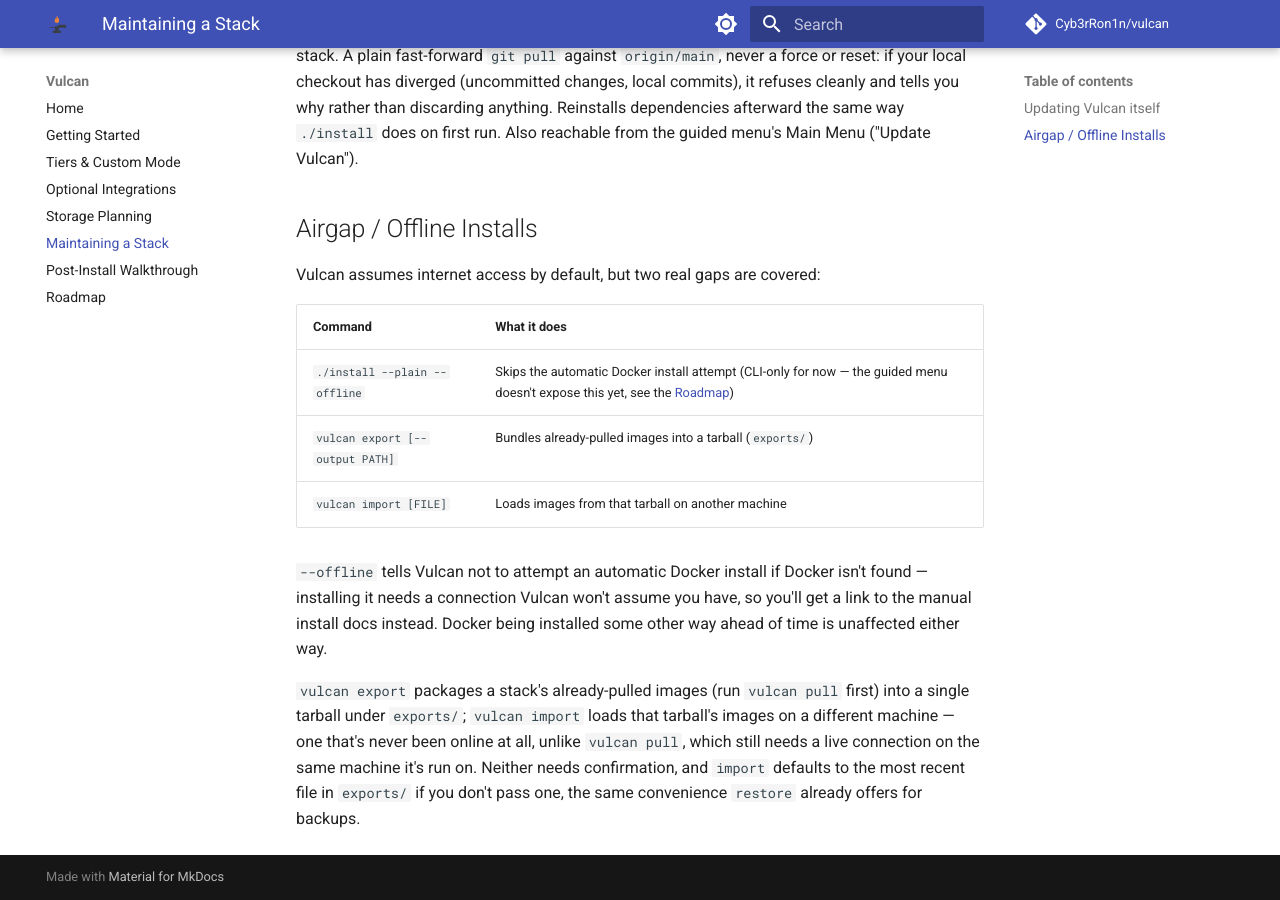
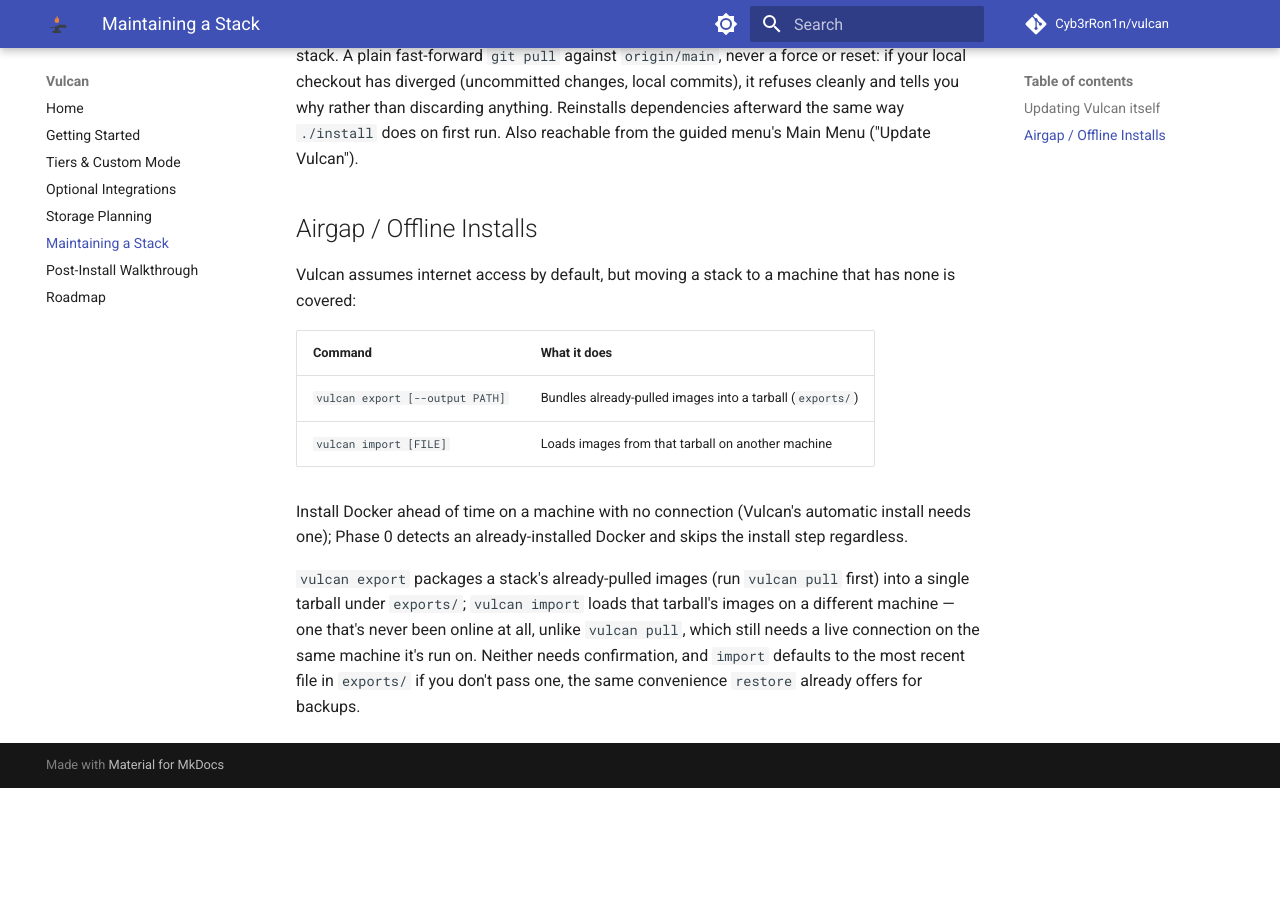
Before and after one commit to Cyb3rRon1n/vulcan, an MkDocs documentation site: the page built from docs/maintenance.md, in a window 1280 px wide and 900 px high, scrolled down 1462 px. Built offline with MkDocs 1.6.1 and Material for MkDocs 9.7.7, drawn with Linux system fonts in a browser that asks for light colours; comment, search, counter and statistics services are not loaded; after the commit the page ends 2250 px from its top, so only the background shows below that.

Commit message:
refactor: drop the non-functional --offline flag; cli.py cleanups
--offline was declared on the main callback and `vulcan build`, passed
through to run_install, and never read anywhere - remove it and its
README/docs mentions. Airgap installs still work: pre-install Docker on
the disconnected machine and Phase 0 skips the install step.

Also in run_install:
- expand the `group_just_added = False` comment to explain why a stale
  supplementary-group list is harmless (the final exec goes through
  `runuser -u $SUDO_USER`, which builds a fresh group list from the DB).
- drop OPENVPN_USER / OPENVPN_PASSWORD from the configure answers dict -
  _CREDENTIALS has no OpenVPN keys, so they were dead.

Co-Authored-By: Claude Sonnet 5 <noreply@anthropic.com>

```diff
--- a/docs/maintenance.md
+++ b/docs/maintenance.md
@@ -30,14 +30,13 @@ Different from every command above — this updates *Vulcan's own checkout*, not
 
 ## Airgap / Offline Installs
 
-Vulcan assumes internet access by default, but two real gaps are covered:
+Vulcan assumes internet access by default, but moving a stack to a machine that has none is covered:
 
 | Command | What it does |
 |---|---|
-| `./install --plain --offline` | Skips the automatic Docker install attempt (CLI-only for now — the guided menu doesn't expose this yet, see the [Roadmap](roadmap.md)) |
 | `vulcan export [--output PATH]` | Bundles already-pulled images into a tarball (`exports/`) |
 | `vulcan import [FILE]` | Loads images from that tarball on another machine |
 
-`--offline` tells Vulcan not to attempt an automatic Docker install if Docker isn't found — installing it needs a connection Vulcan won't assume you have, so you'll get a link to the manual install docs instead. Docker being installed some other way ahead of time is unaffected either way.
+Install Docker ahead of time on a machine with no connection (Vulcan's automatic install needs one); Phase 0 detects an already-installed Docker and skips the install step regardless.
 
 `vulcan export` packages a stack's already-pulled images (run `vulcan pull` first) into a single tarball under `exports/`; `vulcan import` loads that tarball's images on a different machine — one that's never been online at all, unlike `vulcan pull`, which still needs a live connection on the same machine it's run on. Neither needs confirmation, and `import` defaults to the most recent file in `exports/` if you don't pass one, the same convenience `restore` already offers for backups.
```
Also changed, not shown: README.md (+2 -2 lines), ROADMAP.md (+1 -1 lines), docs/getting-started/index.md (+0 -3 lines), 1 other file.
